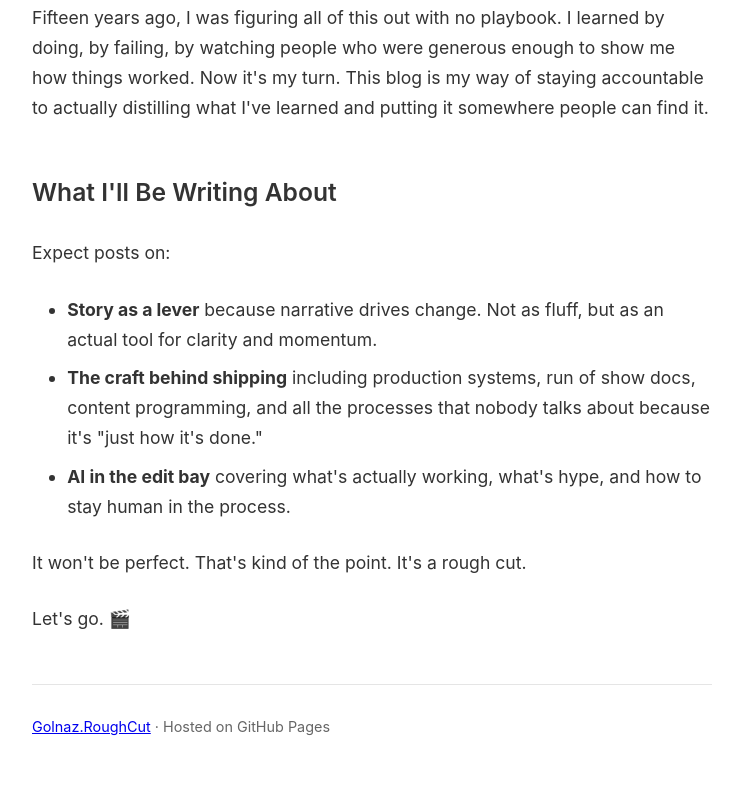
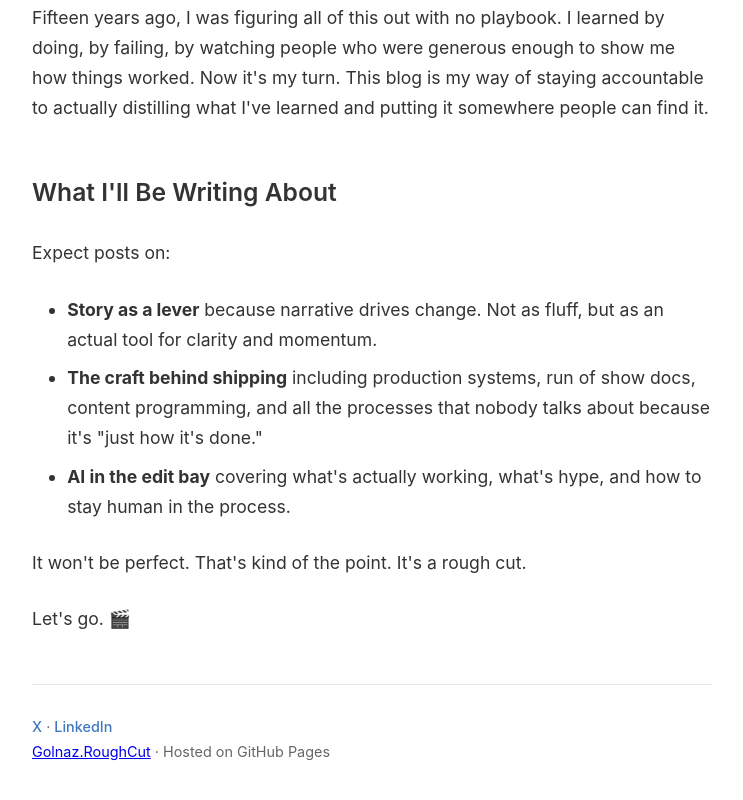
Before and after one commit to Golnaz89/golnaz89.github.io, a plain HTML site: page posts/welcome-to-my-blog.html in a window 1280 px wide. Shown: the part 2127-2927 px from the top of the page, without its empty margins (268-1011 px from the left). Drawn offline with Linux system fonts and the light colour scheme.

Commit message:
Move social links to footer

```diff
--- a/posts/welcome-to-my-blog.html
+++ b/posts/welcome-to-my-blog.html
@@ -68,6 +68,10 @@
         </article>
 
         <footer>
+            <p class="social-links">
+                <a href="http://twitter.com/golnaz89">X</a> ·
+                <a href="https://www.linkedin.com/in/golnaz89/">LinkedIn</a>
+            </p>
             <p><a href="../index.html">Golnaz.RoughCut</a> · Hosted on GitHub Pages</p>
         </footer>
     </div>
```
Also changed, not shown: index.html (+4 -4 lines).
